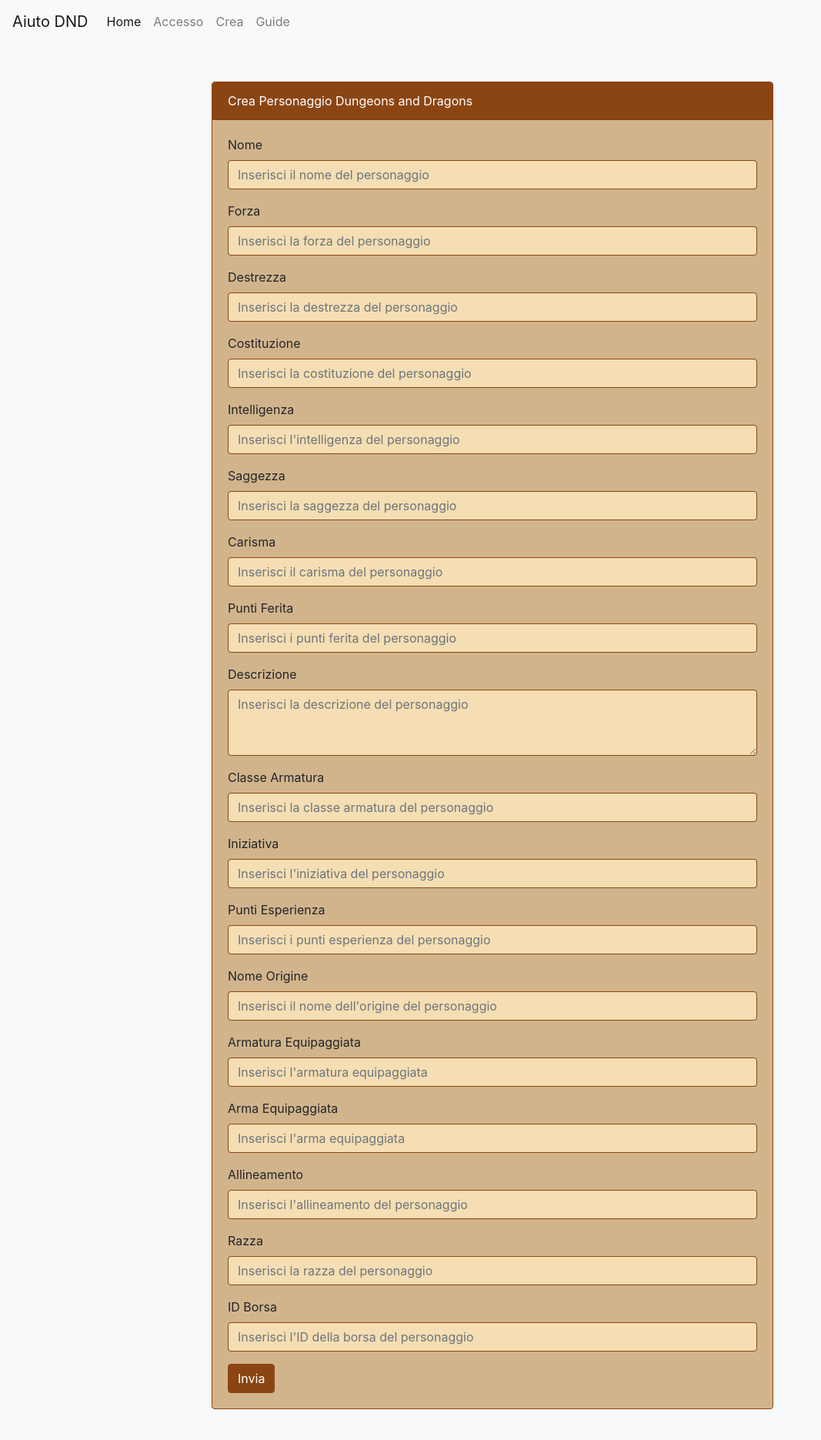
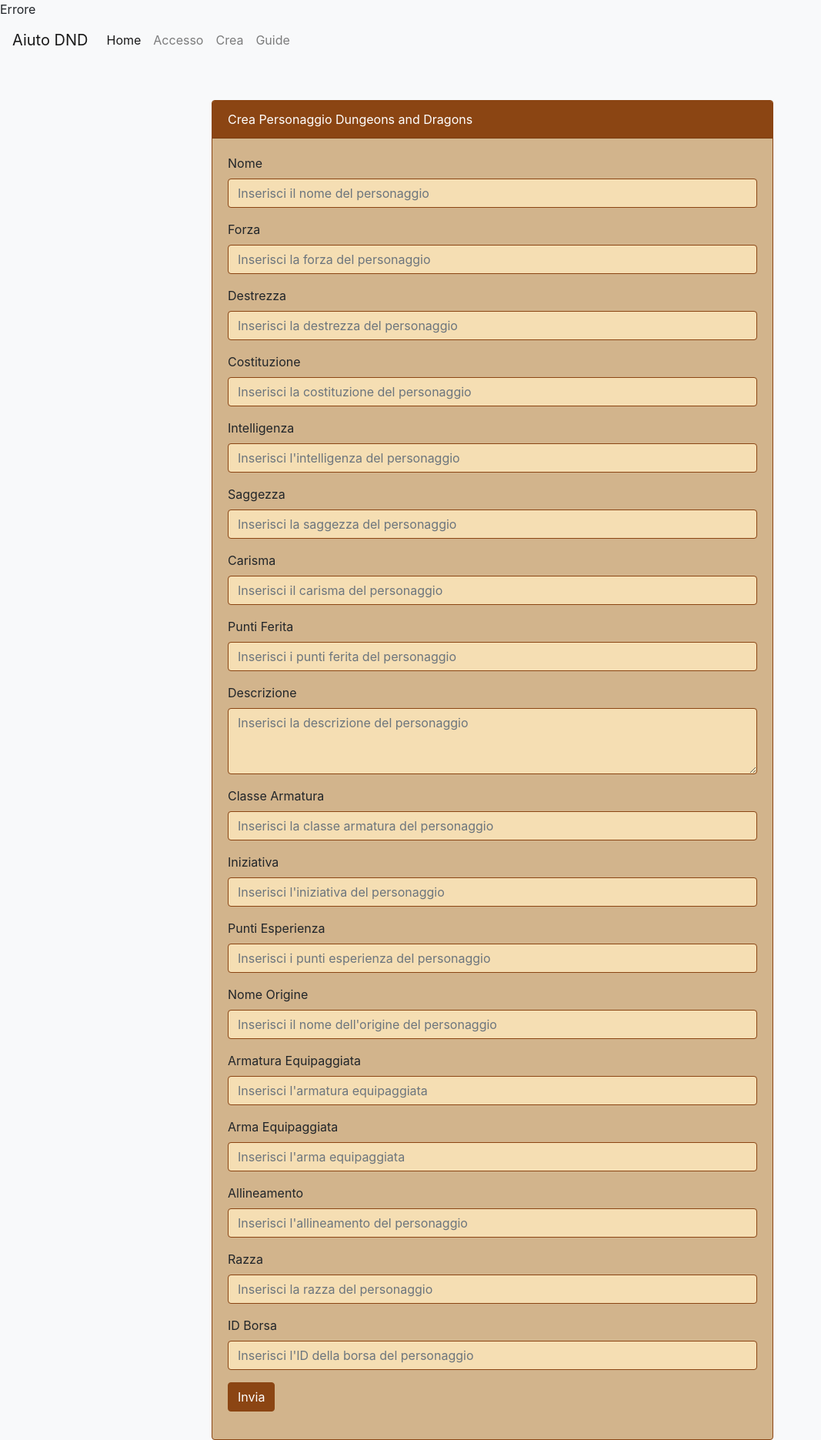
Before and after one commit to Samuele-giancarli/DnD_character_manager, a PHP site: page /createCharacter.php in a window 1280 px wide. Shown: the whole page at 77% size, without its empty margins (0-1067 px from the left). Before the commit the page ends 1831 px from the top, so only its background shows below. Run offline with PHP 8.4, Linux system fonts and the light colour scheme.

Commit message:
the error is that he don't findn the post request

```diff
--- a/createCharacter.php
+++ b/createCharacter.php
@@ -1,4 +1,5 @@
 <?php
+    session_start();
     require_once("bootstrap.php");
 
     if ($_SERVER["REQUEST_METHOD"] == "POST") {
@@ -23,6 +24,8 @@
         $character_user_id = $_SESSION["ID_Utente"];
         $dbh->addCharacter($character_strength, $character_dexterity, $character_constitution, $character_intelligence, $character_wisdom, $character_charisma, $character_hitpoints, $character_name, $character_description, $character_armorclass, $character_initiative,
         $character_experience, $character_origin, $character_equipped_armor, $character_equipped_weapon, $character_alignment, $charater_race, $character_bag_id, $character_user_id);
+    } else {
+        echo "Errore";
     }
 ?>
 
```
